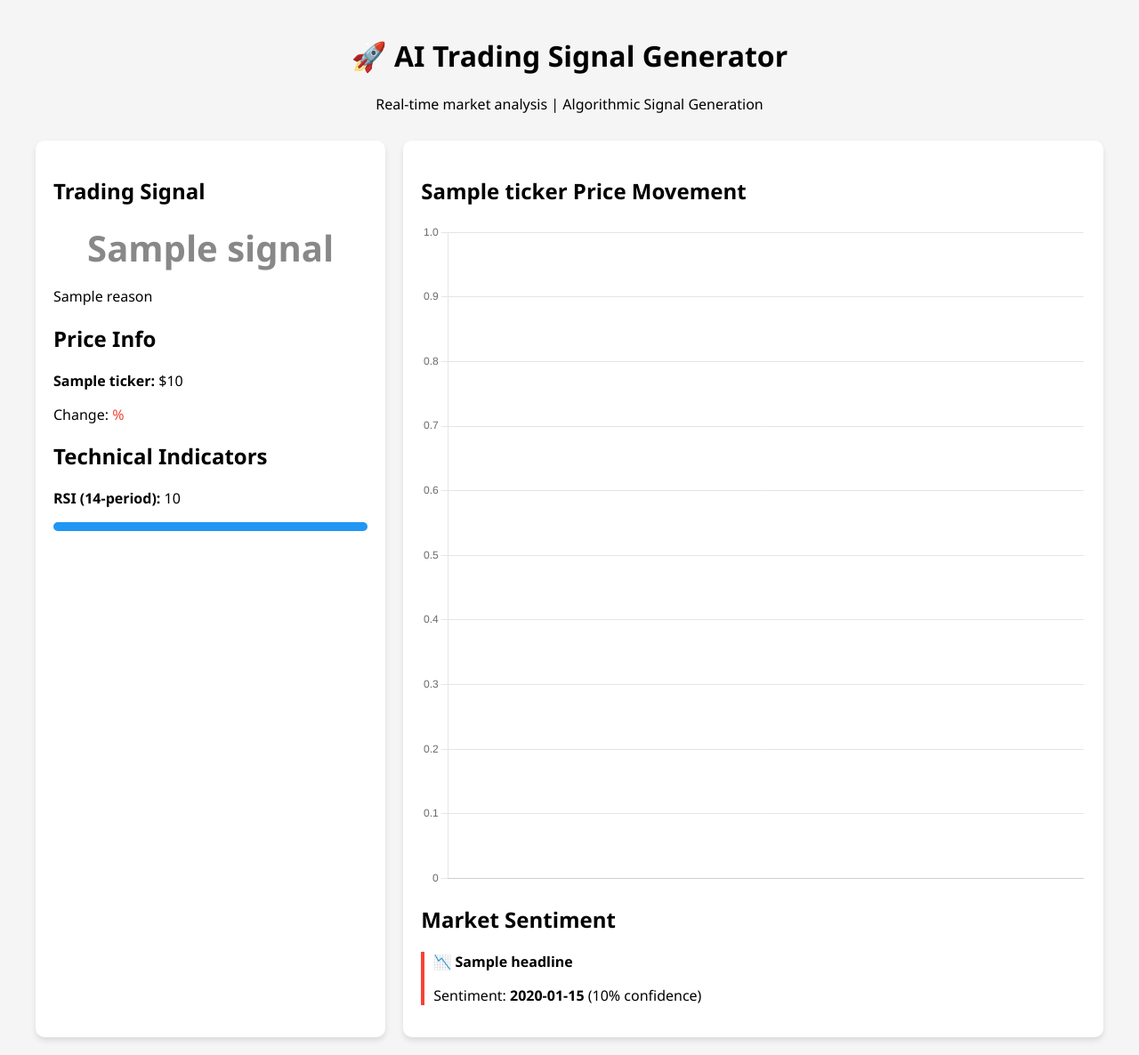
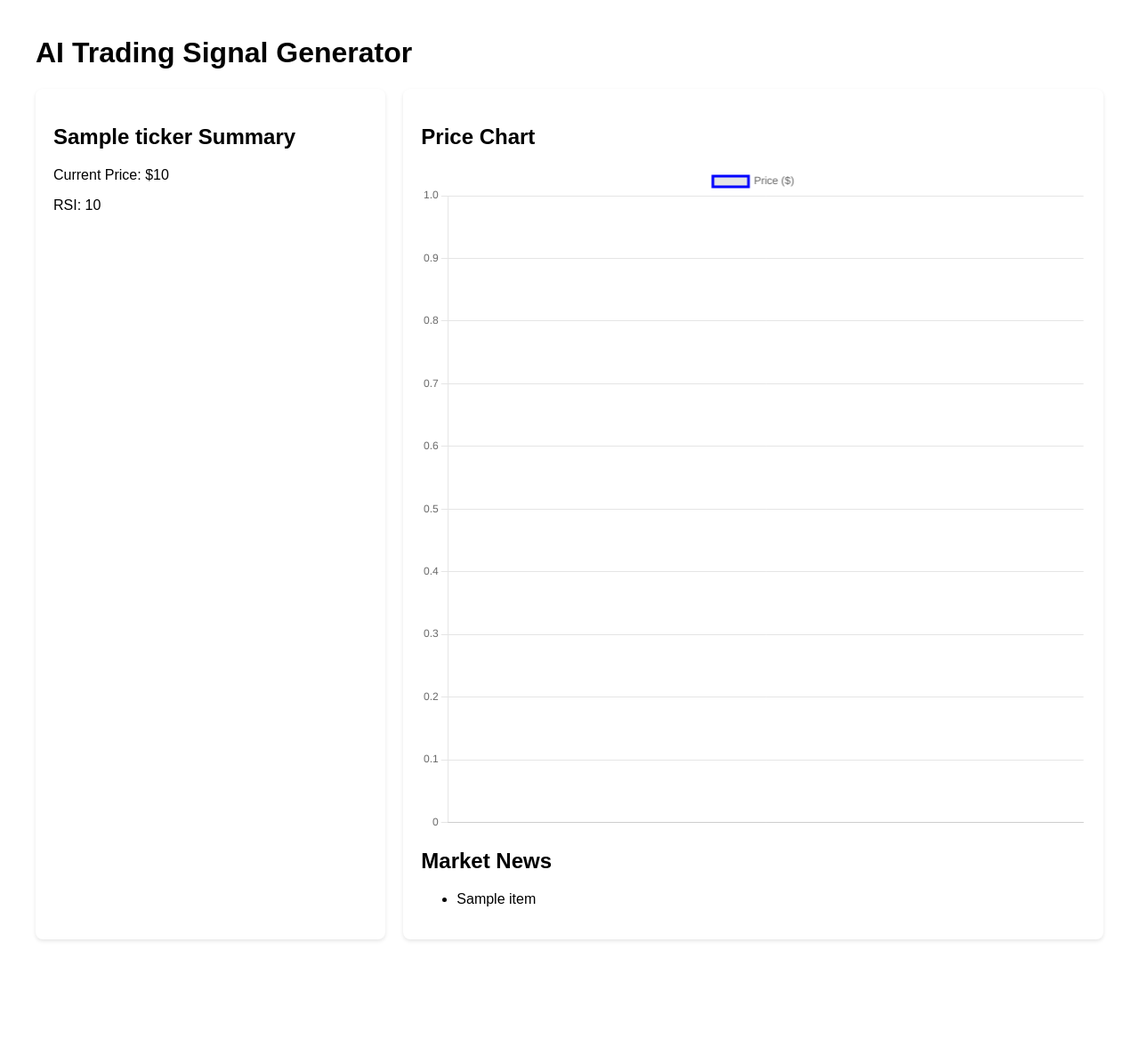
Before and after one commit to HarshitaHanda/AI-Trading-Signal-Generator, a FastAPI app: template templates/dashboard.html in a window 1280 px wide. Shown: the whole page at 89% size. After the commit the page ends 1058 px from the top, so only its background shows below. Run offline with FastAPI, Linux system fonts and the light colour scheme; the template is opened without the code that fills it: most values are stand-ins (such as "Sample title", 1, 10 or a date in 2020).

Commit message:
dashboard.html

```diff
--- a/templates/dashboard.html
+++ b/templates/dashboard.html
@@ -4,103 +4,31 @@
     <title>AI Trading Signal Generator</title>
     <script src="https://cdn.jsdelivr.net/npm/chart.js"></script>
     <style>
-        :root {
-            --green: #4CAF50;
-            --red: #F44336;
-            --gray: #9E9E9E;
-            --blue: #2196F3;
-            --orange: #FF9800;
-        }
-        body {
-            font-family: 'Segoe UI', Tahoma, Geneva, Verdana, sans-serif;
-            max-width: 1200px;
-            margin: 0 auto;
-            padding: 20px;
-            background-color: #f5f5f5;
-        }
-        .header {
-            text-align: center;
-            margin-bottom: 30px;
-        }
-        .container {
-            display: grid;
-            grid-template-columns: 1fr 2fr;
-            gap: 20px;
-        }
-        .card {
-            background: white;
-            border-radius: 10px;
-            padding: 20px;
-            box-shadow: 0 4px 6px rgba(0,0,0,0.1);
-        }
-        .signal {
-            font-size: 2.5rem;
-            font-weight: bold;
-            text-align: center;
-            margin: 10px 0;
-        }
-        .news-item {
-            border-left: 4px solid;
-            padding-left: 10px;
-            margin: 15px 0;
-        }
-        .positive { border-color: var(--green); }
-        .negative { border-color: var(--red); }
+        body { font-family: Arial, sans-serif; max-width: 1200px; margin: 0 auto; padding: 20px; }
+        .container { display: grid; grid-template-columns: 1fr 2fr; gap: 20px; }
+        .card { background: white; border-radius: 8px; padding: 20px; box-shadow: 0 2px 4px rgba(0,0,0,0.1); }
     </style>
 </head>
 <body>
-    <div class="header">
-        <h1>🚀 AI Trading Signal Generator</h1>
-        <p>Real-time market analysis | Algorithmic Signal Generation</p>
-    </div>
+    <h1>AI Trading Signal Generator</h1>
 
     <div class="container">
         <div class="card">
-            <h2>Trading Signal</h2>
-            <div class="signal" style="color: {{ signal_color }}">{{ signal }}</div>
-            <p>{{ reason }}</p>
-
-            <h2>Price Info</h2>
-            <p><strong>{{ ticker }}:</strong> ${{ current_price | round(2) }}</p>
-            <p>Change:
-                {% set change = ((current_price - prev_price)/prev_price)*100 %}
-                <span style="color: {% if change > 0 %}var(--green){% else %}var(--red){% endif %}">
-                    {{ change | round(2) }}%
-                </span>
-            </p>
-
-            <h2>Technical Indicators</h2>
-            <p><strong>RSI (14-period):</strong> {{ rsi | round(1) }}</p>
-            <div style="background: #eee; border-radius: 5px; height: 10px;">
-                <div style="background:
-                    {% if rsi < 30 %}var(--green)
-                    {% elif rsi > 70 %}var(--red)
-                    {% else %}var(--blue)
-                    {% endif %};
-                    width: {{ rsi }}%; height: 100%; border-radius: 5px;">
-                </div>
-            </div>
-            <p>
-                {% if rsi < 30 %}(Oversold)
-                {% elif rsi > 70 %}(Overbought)
-                {% endif %}
-            </p>
+            <h2>{{ ticker }} Summary</h2>
+            <p>Current Price: ${{ current_price | round(2) }}</p>
+            <p>RSI: {{ rsi | round(1) }}</p>
         </div>
 
         <div class="card">
-            <h2>{{ ticker }} Price Movement</h2>
+            <h2>Price Chart</h2>
             <canvas id="priceChart" height="300"></canvas>
 
-            <h2>Market Sentiment</h2>
-            {% for item in news %}
-            <div class="news-item {% if item.sentiment == 'POSITIVE' %}positive{% else %}negative{% endif %}">
-                <strong>
-                    {% if item.sentiment == 'POSITIVE' %}📈{% else %}📉{% endif %}
-                    {{ item.headline }}
-                </strong>
-                <p>Sentiment: <strong>{{ item.sentiment }}</strong> ({{ (item.confidence * 100) | round(0) }}% confidence)</p>
-            </div>
-            {% endfor %}
+            <h2>Market News</h2>
+            <ul>
+                {% for item in news %}
+                <li>{{ item }}</li>
+                {% endfor %}
+            </ul>
         </div>
     </div>
 
@@ -114,18 +42,9 @@
                 datasets: [{
                     label: 'Price ($)',
                     data: {{ prices | safe }},
-                    borderColor: '#2196F3',
+                    borderColor: 'blue',
                     tension: 0.1
                 }]
-            },
-            options: {
-                responsive: true,
-                plugins: {
-                    legend: { display: false }
-                },
-                scales: {
-                    y: { beginAtZero: false }
-                }
             }
         });
     </script>
```
